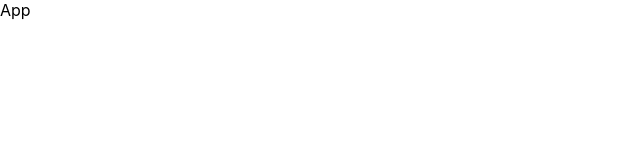
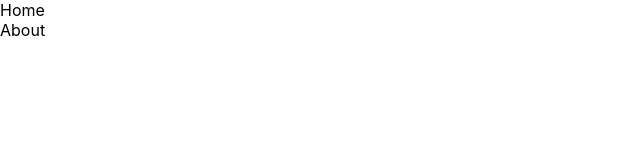
Before and after one commit to SmileYang966/React-study-demo, a React (Create React App) app: page / in a window 1280 px wide. Shown: the top 160 px of the page, without its empty margins (0-640 px from the left). Built offline with nearby package versions, Linux system fonts and the light colour scheme.

Commit message:
生命周期劫持-高级组件的特性

```diff
--- a/src/source/09-高阶组件/06-高阶组件-生命周期劫持.js
+++ b/src/source/09-高阶组件/06-高阶组件-生命周期劫持.js
@@ -1,9 +1,58 @@
-import React, { PureComponent } from 'react'
+import React, { PureComponent,Component } from 'react'
+
+
+function withRenderTime(WrappedComponent){
+  return class extends PureComponent{
+    componentDidMount(){
+      this.endTime = Date.now();
+      const interval = this.endTime - this.beginTime;
+      console.log(`${WrappedComponent.name}的渲染时间:${interval}`);
+    }
+
+    UNSAFE_componentWillMount(){
+      this.beginTime = Date.now();
+    }
+
+    render(){
+      return (
+        <WrappedComponent {...this.props}/>
+      )
+    }
+  }
+}
+
+
+
+class Home extends Component {
+  render() {
+    return (
+      <div>
+        Home
+      </div>
+    );
+  }
+}
+
+class About extends Component {
+  render() {
+    return (
+      <div>
+        About
+      </div>
+    );
+  }
+}
+
+const HomeRenderTime = withRenderTime(Home);
+const AboutRenderTime = withRenderTime(About);
 
 export default class App extends PureComponent {
   render() {
     return (
-      <div>App</div>
+      <div>
+        <HomeRenderTime />
+        <AboutRenderTime />
+      </div>
     )
   }
 }
```
